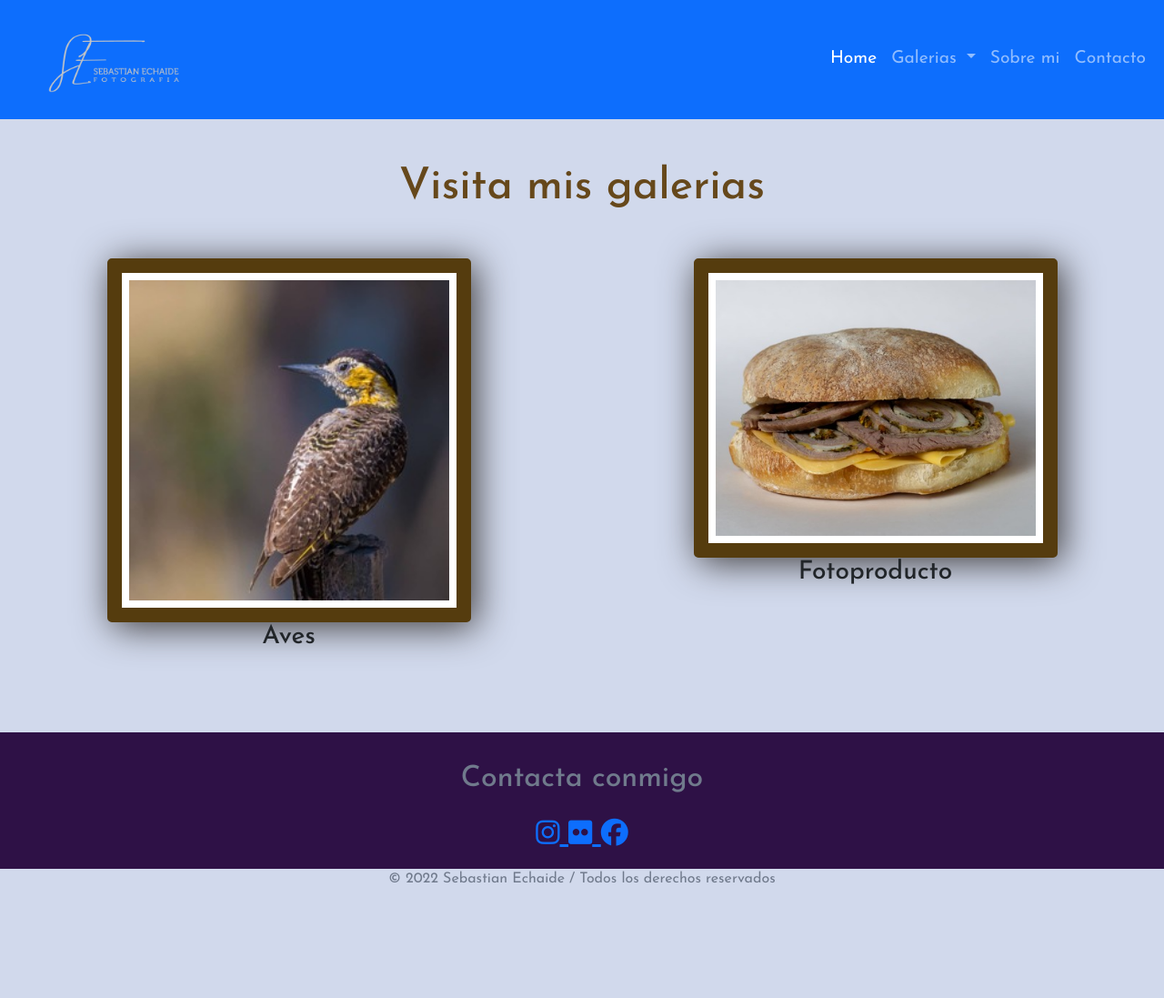
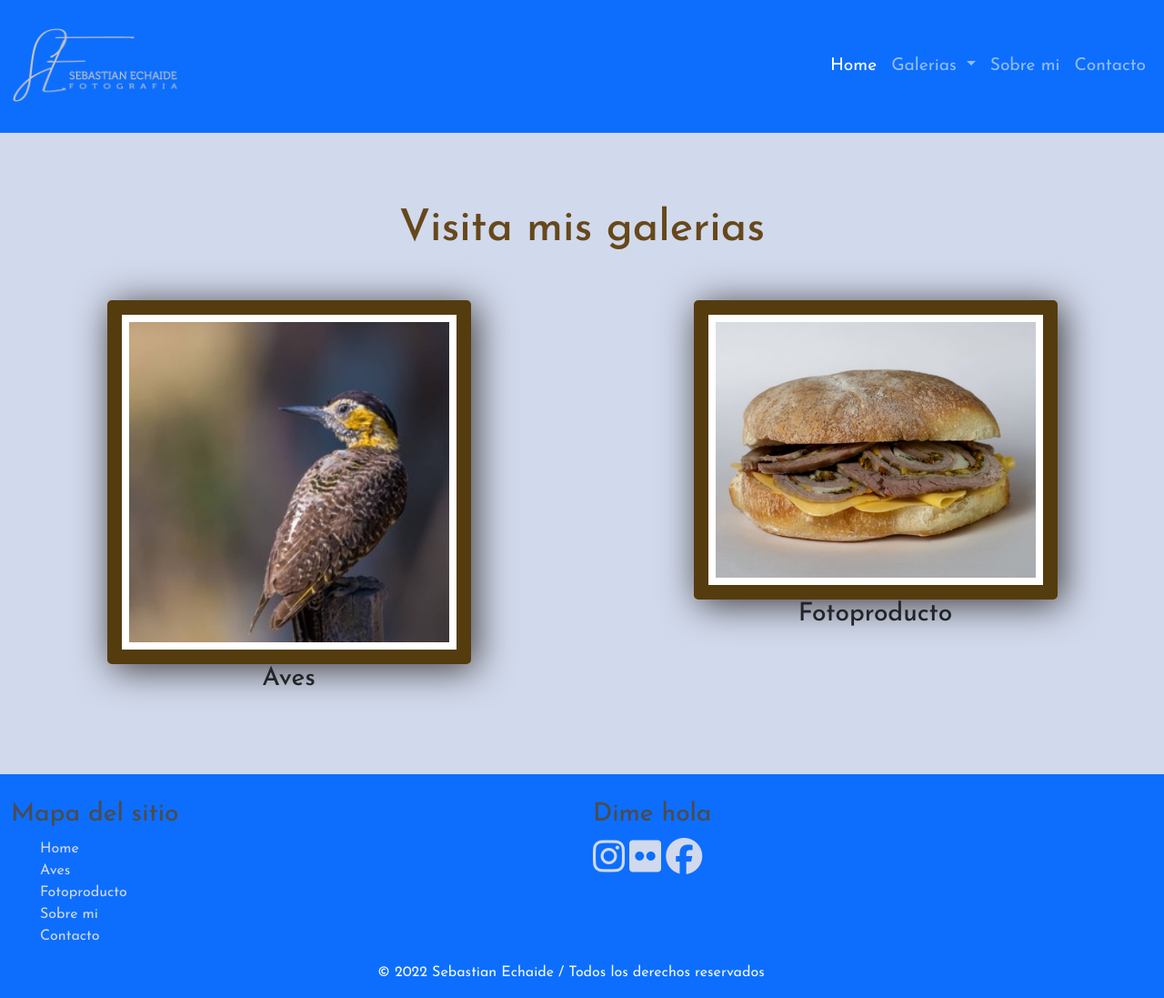
Before and after one commit to SebasEch/coder-proyect, a plain HTML site: page index.html in a window 1280 px wide. Shown: the whole page at 91% size. Before the commit the page ends 978 px from the top, so only its background shows below. Drawn offline with nearby package versions, Linux system fonts and the light colour scheme.

Commit message:
arregle nav bar en fotoproducto.html, inicio de construccion de footer con bootstrap y css

```diff
--- a/index.html
+++ b/index.html
@@ -86,12 +86,32 @@
     </main>
 
 
-    <footer class="contenedor-footer">
+    <footer class="bg-primary container-fluid">
 
-        <h2 class="titulo-footer"> Contacta conmigo</h2>
+        <div class="row">
+            <div class="col-md-6">
+                <h3 class="footer-title">Mapa del sitio</h3>
+                <ul>
+                    <li>
+                        <a href="index.html">Home</a>
+                    </li>
+                    <li>
+                        <a href="pages/aves.html">Aves</a>
+                    </li>
+                    <li>
+                        <a href="pages/fotoproducto.html">Fotoproducto</a>
+                    </li>
+                    <li>
+                        <a href="pages/about.html">Sobre mi</a>
+                    </li>
+                    <li>
+                        <a href="pages/contacto.html">Contacto</a>
+                    </li>
+                </ul>
             </div>
 
-        <div class="redes-sociales">
+            <div class="col-md-6">
+                <h3 class="footer-title"> Dime hola</h3>
                 <a href="https://www.instagram.com/sebasechaide" target="blank">
                     <i class="fa-brands fa-instagram"></i>
                 </a>
@@ -104,7 +124,13 @@
                     <i class="fa-brands fa-facebook"></i>
                 </a>
             </div>
-        <p class="copy"> © 2022 Sebastian Echaide / Todos los derechos reservados</p>
+            <div class="row container-fluid">
+                <div class="container-fluid">
+                    <p class="text-center"> © 2022 Sebastian Echaide / Todos los derechos reservados</p>
+
+                </div>
+            </div>
+
 
     </footer>
 
--- a/style.css
+++ b/style.css
@@ -16,17 +16,6 @@ body {
     grid-template-rows: auto 1fr auto;
 
 }
-
-/* aplico estilo header */
-
-header {
-    width: 100%;
-    background-size: cover;
-    background-position: center;
-    background-color: #443012;
-}
-
-
 
 /* aplico estilo a nav */
 
@@ -80,7 +69,7 @@ h1 {
 .main-about .description-img {
     width: 300px;
     border-radius: 5px;
-    border: 16px solid #191181;
+    border: 16px solid #553c0e;
     box-shadow: 5px 5px 40px #3b3838;
     padding: 0.5em;
     background-color: #ffffff;
@@ -229,69 +218,38 @@ h1 {
 
 }
 
+/* aplico estilo a footer */
 
+.footer-title {
+    padding-top: 1em;
+    color: #4b4c4e;
 
-/* aplico estilo footer */
+}
+footer li {
+    list-style-type: none;
+}
 
-.contenedor-footer {
-    width: 100%;
-    height: 150px;
-    background-color: #2e1146;
-    padding-top: 2em;
-    display: flex;
-    flex-direction: column;
-    align-items: center;
-    gap: 0.8em;
-    color: #707a8c;
-
-
-
+footer a {
+    text-decoration: none;
+    color: #d1d9ec;
 
 }
 
-.redes-sociales {
-    font-size: 30px;
-    background-color: #2e1146;
-    color: #707a8c;
+footer p {
+    color: aliceblue;
 }
 
-.copy {
-    text-align: center;
+footer i {
+    font-size: 40px;
+}
 
-
-}
 
 
 /* media queries */
 
 @media screen and (min-width:860px) {
 
-    /* Mqueries header */
-
-    header {
-        height: 100px;
-    }
-
-    /* Mqueries nav */
-
-    .logo {
-        padding-left: 2em;
-        padding-top: 0.5em;
-    }
-
-    nav {
-        flex-direction: row;
-        justify-content: space-between;
-        align-items: flex-end;
-    }
-
-
-    .nav-list-item {
-        display: inline-block;
-        margin: 1em;
-    }
-
-    /* Mqueries a main home */
+        /* Mqueries a main home */
 
     .main-section-home {
         flex-direction: row;
```
Also changed, not shown: pages/about.html (+2 -1 lines). Lines whose indentation alone changed are shown as unchanged.
